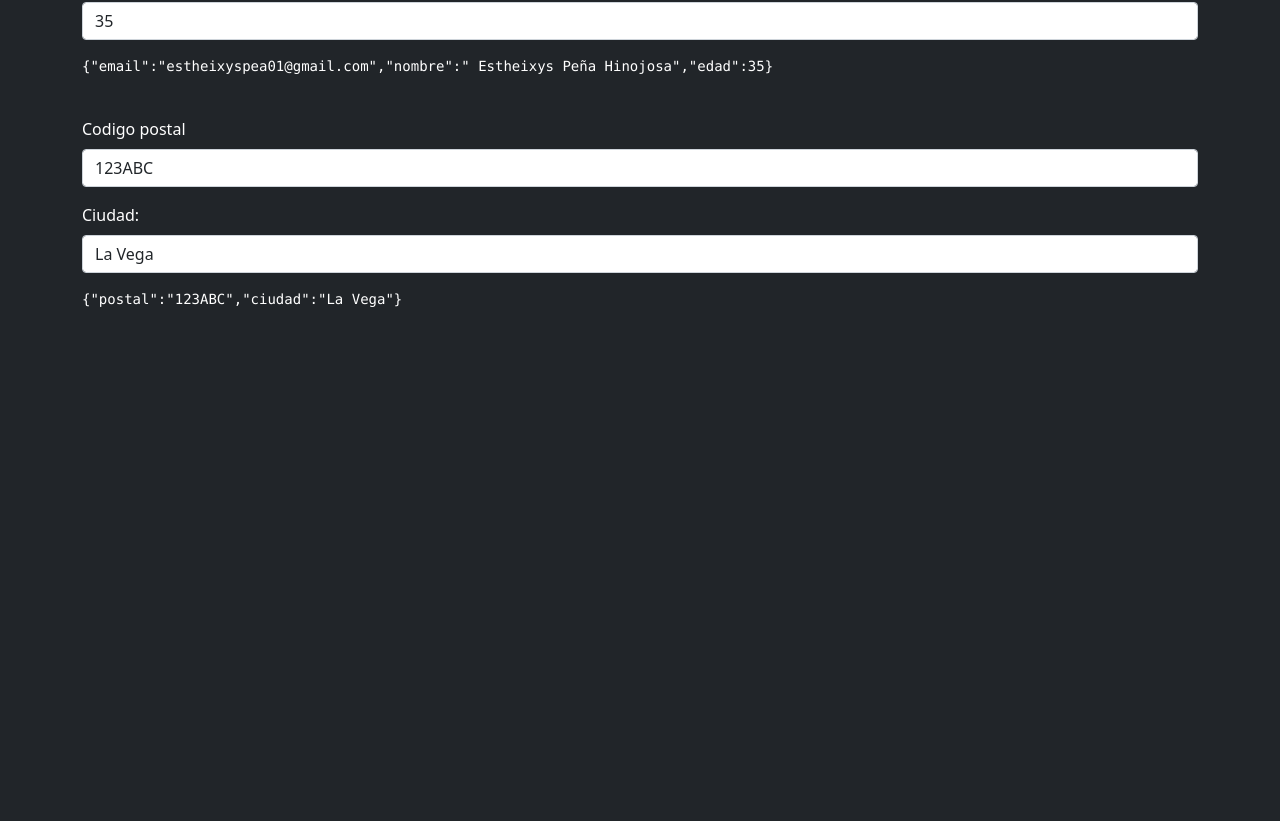
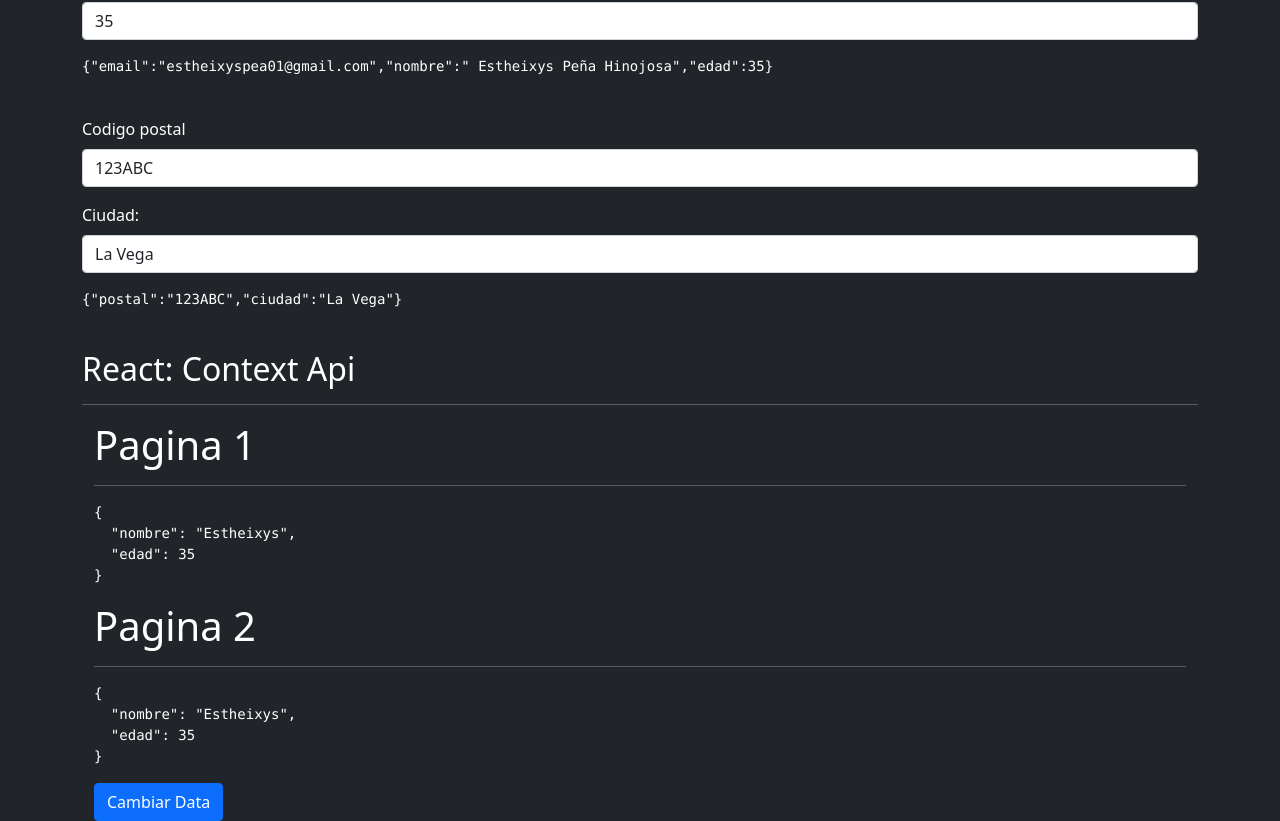
Before and after one commit to EstheixysPHs/React-TypeScript, a React (Create React App) app: page / in a window 1280 px wide. Shown: the part 1043-1864 px from the top of the page. Before the commit the page ends 1537 px from the top, so only its background shows below. Built offline with nearby package versions, Linux system fonts and the light colour scheme.

Commit message:
React: Context Api

```diff
--- a/src/App.tsx
+++ b/src/App.tsx
@@ -9,7 +9,16 @@ import { ContadorRed } from './components/ContadorRed';
 import { Formulario } from "./components/Formulario";
 import { Formulario2 } from "./components/Formulario2";
 
+import { DataProvider } from './contex/DataContex';
+
+
+import { Pagina1 } from "./components/Pagina1";
+import { Pagina2 } from "./components/Pagina2";
+import { BotonCambiarData } from "./components/BotonCambiarData";
+
+
 function App() {
+
   return (
     <>
       <h1> React + TypeScript </h1>
@@ -42,13 +51,18 @@ function App() {
       <Formulario2 />
 
       <br/>
-      <br/>
-      <br/>
-      <br/>
-      <br/>
-      <br/>
-      <br/>
 
+      <h2>React: Context Api</h2>
+      <hr/>
+      <DataProvider>
+        <div className="container">
+
+        <Pagina1  />
+        <Pagina2   />
+        <BotonCambiarData />
+
+        </div>
+    </DataProvider>
     </>
   );
 }
--- /dev/null
+++ b/src/components/BotonCambiarData.js
@@ -0,0 +1,27 @@
+import React, {useContext} from 'react';
+import { DataContex } from '../contex/DataContex';
+
+const data = {
+    nombre: 'Adonys',
+    edad: 30
+  }
+
+
+
+
+
+export const BotonCambiarData = () => {
+
+    const { setData } = useContext(DataContex);
+        return (
+            <div>
+                <button
+                    className= "btn btn-primary"
+                    onClick={ () => setData( data )}
+                >
+                Cambiar Data
+                </button>
+            </div>
+        )
+
+}
--- /dev/null
+++ b/src/components/Pagina1.js
@@ -0,0 +1,17 @@
+import React, { useContext} from 'react';
+import { DataContex } from '../contex/DataContex'
+
+export const Pagina1 = () => {
+    const { data } = useContext( DataContex);
+    return (
+            <div>
+                <h1> Pagina 1 </h1>
+                <hr />
+                <pre>
+                    { JSON.stringify( data, null, 2 ) }
+                </pre>
+
+            </div>
+        )
+
+}
--- /dev/null
+++ b/src/components/Pagina2.js
@@ -0,0 +1,16 @@
+import React, {useContext} from 'react';
+import { DataContex } from '../contex/DataContex';
+
+export const Pagina2 = () => {
+   const { data } = useContext( DataContex );
+    return (
+            <div>
+                <h1> Pagina 2 </h1>
+                <hr />
+                <pre>
+                    { JSON.stringify( data, null, 2 )}
+                </pre>
+            </div>
+        )
+
+}
--- /dev/null
+++ b/src/contex/DataContex.js
@@ -0,0 +1,24 @@
+import  React, { createContext, useState } from "react";
+
+export const DataContex  = createContext();
+
+
+const dataFix = {
+    nombre: 'Estheixys',
+    edad: 35
+  }
+
+
+export const DataProvider = ({ children }) => {
+
+    const [data, setData] = useState(dataFix)
+
+    return (
+        <DataContex.Provider value={{
+            data,
+            setData
+        }}>
+            { children }
+        </DataContex.Provider>
+    )
+}
```
